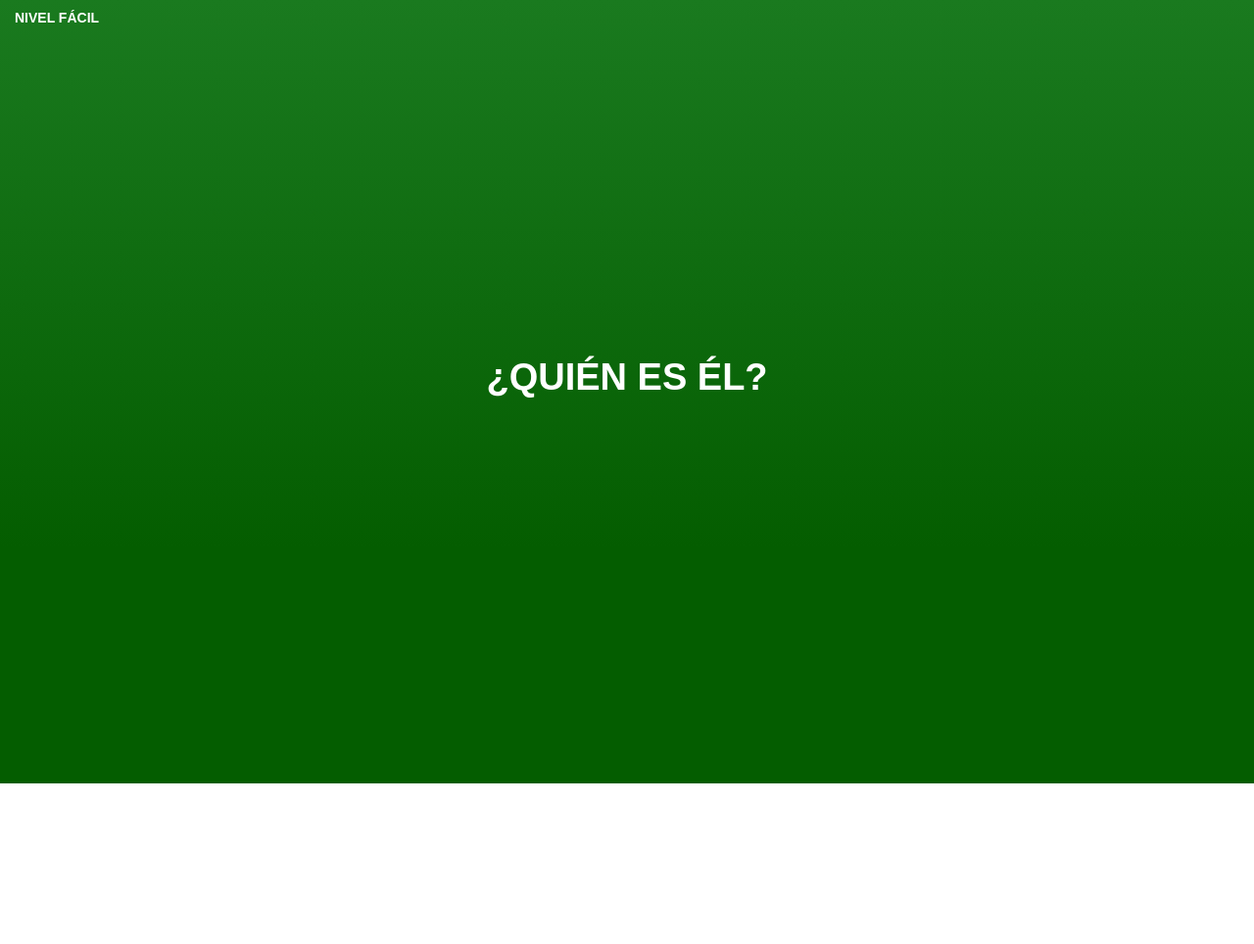
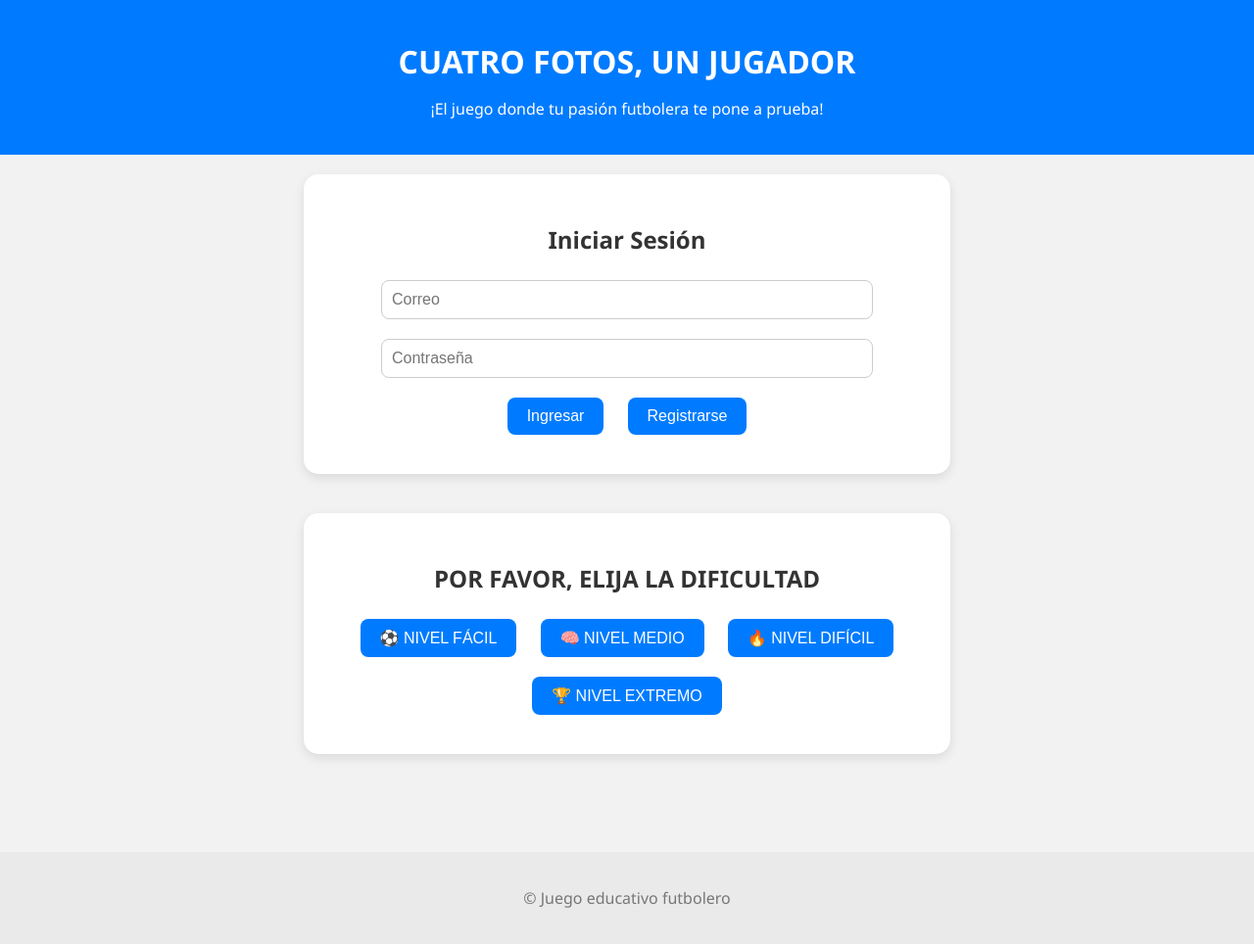
Before and after one commit to PioIX/2025--TP1--G02, a plain HTML site: page Front/juegoNiveles.html in a window 1280 px wide. Shown: the whole page at 98% size. Before the commit the page ends 800 px from the top, so only its background shows below. Drawn offline with Linux system fonts and the light colour scheme.

Commit message:
lauti
commit

```diff
--- a/Front/juegoNiveles.html
+++ b/Front/juegoNiveles.html
@@ -2,13 +2,61 @@
 <html lang="es">
 <head>
   <meta charset="UTF-8">
-  <title>¿Quién es él?</title>
-  <link rel="stylesheet" href="../style4.css">
+  <meta name="viewport" content="width=device-width, initial-scale=1.0">
+  <title>Cuatro Fotos, Un Jugador</title>
+  <link rel="stylesheet" href="../Front/style4.css">
+  <script src="../Front/js/functions.js" defer></script>
+  <script src="../Front/js/dom.js" defer></script>
 </head>
 <body>
-  <div class="container">
-    <div class="nivel">NIVEL FÁCIL</div>
+  <header>
+    <h1>CUATRO FOTOS, UN JUGADOR</h1>
+    <p>¡El juego donde tu pasión futbolera te pone a prueba!</p>
+  </header>
 
-    <div class="titulo">¿QUIÉN ES ÉL?</div>
+  <main>
+    <section id="login-section">
+      <h2>Iniciar Sesión</h2>
+      <input id="email" type="email" placeholder="Correo">
+      <input id="password" type="password" placeholder="Contraseña">
+      <button onclick="login()">Ingresar</button>
+      <button onclick="Register()">Registrarse</button>
+    </section>
 
-    <div class="imagen
+    <section id="dificultad-section">
+      <h2>POR FAVOR, ELIJA LA DIFICULTAD</h2>
+      <button id="facil" onclick="seleccionarDificultad('Fácil')">⚽ NIVEL FÁCIL</button>
+      <button id="medio" onclick="seleccionarDificultad('Medio')">🧠 NIVEL MEDIO</button>
+      <button id="dificil" onclick="seleccionarDificultad('Difícil')">🔥 NIVEL DIFÍCIL</button>
+      <button id="extremo" onclick="seleccionarDificultad('Extremo')">🏆 NIVEL EXTREMO</button>
+    </section>
+
+    <section id="juego-section" style="display:none">
+      <h2 id="nivelTitulo">NIVEL: FÁCIL</h2>
+      <div class="imagenes-jugador">
+        <img src="" alt="pista 1" id="img1">
+        <img src="" alt="pista 2" id="img2">
+        <img src="" alt="pista 3" id="img3">
+        <img src="" alt="pista 4" id="img4">
+      </div>
+      <input id="respuestaJugador" type="text" placeholder="¿Quién es el jugador?">
+      <button onclick="verificarRespuesta()">Enviar</button>
+
+      <div id="feedback"></div>
+
+      <button onclick="siguienteJugador()">PRÓXIMO JUGADOR</button>
+      <button onclick="cambiarNivel()">CAMBIAR NIVEL</button>
+    </section>
+
+    <section id="final-section" style="display:none">
+      <h2>¡JUEGO COMPLETADO, FELICIDADES!</h2>
+      <button onclick="reiniciarJuego()">Volver al inicio</button>
+      <button onclick="cambiarNivel()">Cambiar nivel</button>
+    </section>
+  </main>
+
+  <footer>
+    <p>© Juego educativo futbolero</p>
+  </footer>
+</body>
+</html>
--- a/Front/style4.css
+++ b/Front/style4.css
@@ -1,56 +1,92 @@
-* {
+/* Estilos generales */
+body {
+  font-family: 'Segoe UI', sans-serif;
+  background: #f2f2f2;
   margin: 0;
   padding: 0;
-    box-sizing: border-box;
+  text-align: center;
+  color: #333;
 }
 
-  body, html {
-    height: 100%;
-    font-family: 'Arial Rounded MT Bold', sans-serif;
+header {
+  background-color: #007bff;
+  color: white;
+  padding: 20px;
 }
 
-  .container {
-    width: 100%;
-    height: 100vh;
-    background: linear-gradient(to top, #045d00 30%, #1a7a1f 100%);
-    display: flex;
-    flex-direction: column;
-    align-items: center;
-    justify-content: center;
-    position: relative;
-    color: white;
+main {
+  padding: 20px;
 }
 
-  .nivel {
-    position: absolute;
-    top: 10px;
-    left: 15px;
-    font-size: 14px;
-    font-weight: bold;
+section {
+  margin-bottom: 40px;
+  background: white;
+  border-radius: 15px;
+  padding: 30px;
+  box-shadow: 0 4px 12px rgba(0,0,0,0.1);
+  max-width: 600px;
+  margin-left: auto;
+  margin-right: auto;
 }
 
-  .titulo {
-    font-size: 38px;
-    font-weight: bold;
-    margin-bottom: 30px;
+h1, h2 {
+  margin-bottom: 15px;
 }
 
-  .imagenes {
-    display: grid;
-    grid-template-columns: repeat(2, 180px);
-    grid-template-rows: repeat(2, 120px);
-    gap: 20px;
-    margin-bottom: 40px;
+button {
+  background-color: #007bff;
+  color: white;
+  border: none;
+  padding: 10px 20px;
+  margin: 10px;
+  border-radius: 8px;
+  cursor: pointer;
+  font-size: 16px;
 }
 
-  .imagenes img {
-    width: 180px;
-    height: 120px;
-    object-fit: cover;
-    border-radius: 6px;
+button:hover {
+  background-color: #0056b3;
 }
 
-  .respuesta {
-    font-size: 28px;
+input[type="text"], input[type="email"], input[type="password"] {
+  padding: 10px;
+  margin: 10px;
+  width: 80%;
+  border: 1px solid #ccc;
+  border-radius: 8px;
+  font-size: 16px;
+}
+
+.imagenes-jugador {
+  display: grid;
+  grid-template-columns: repeat(2, 1fr);
+  gap: 15px;
+  margin: 20px 0;
+}
+
+.imagenes-jugador img {
+  width: 100%;
+  border-radius: 12px;
+  box-shadow: 0 4px 8px rgba(0,0,0,0.2);
+  object-fit: cover;
+}
+
+#feedback {
+  font-size: 18px;
   font-weight: bold;
+  margin: 15px 0;
+  color: #28a745;
 }
+
+footer {
+  margin-top: 40px;
+  padding: 20px;
+  background-color: #eaeaea;
+  color: #777;
+}
+
+@media screen and (max-width: 600px) {
+  .imagenes-jugador {
+    grid-template-columns: 1fr;
+  }
+}
```
Also changed, not shown: Front/Niveles/Nivel 1.html (deleted, +0 -19 lines), Front/Niveles/Nivel 2.html (deleted, +0 -19 lines), Front/Niveles/Nivel 3.html (deleted, +0 -19 lines), Front/Niveles/Nivel 4.html (deleted, +0 -19 lines), Front/Niveles/pantallaPrincipal.html (deleted, +0 -20 lines). Lines whose indentation alone changed are shown as unchanged.
